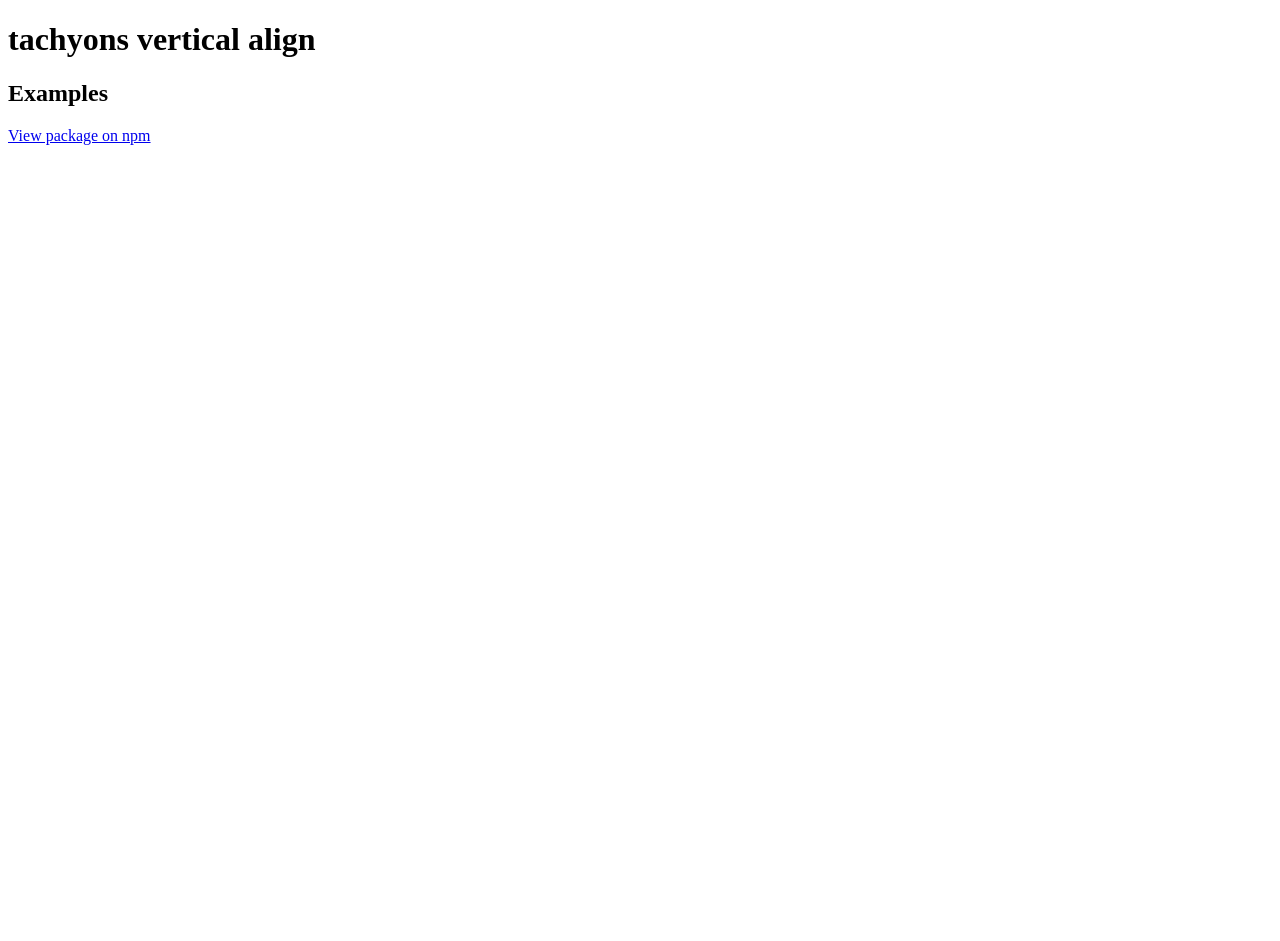
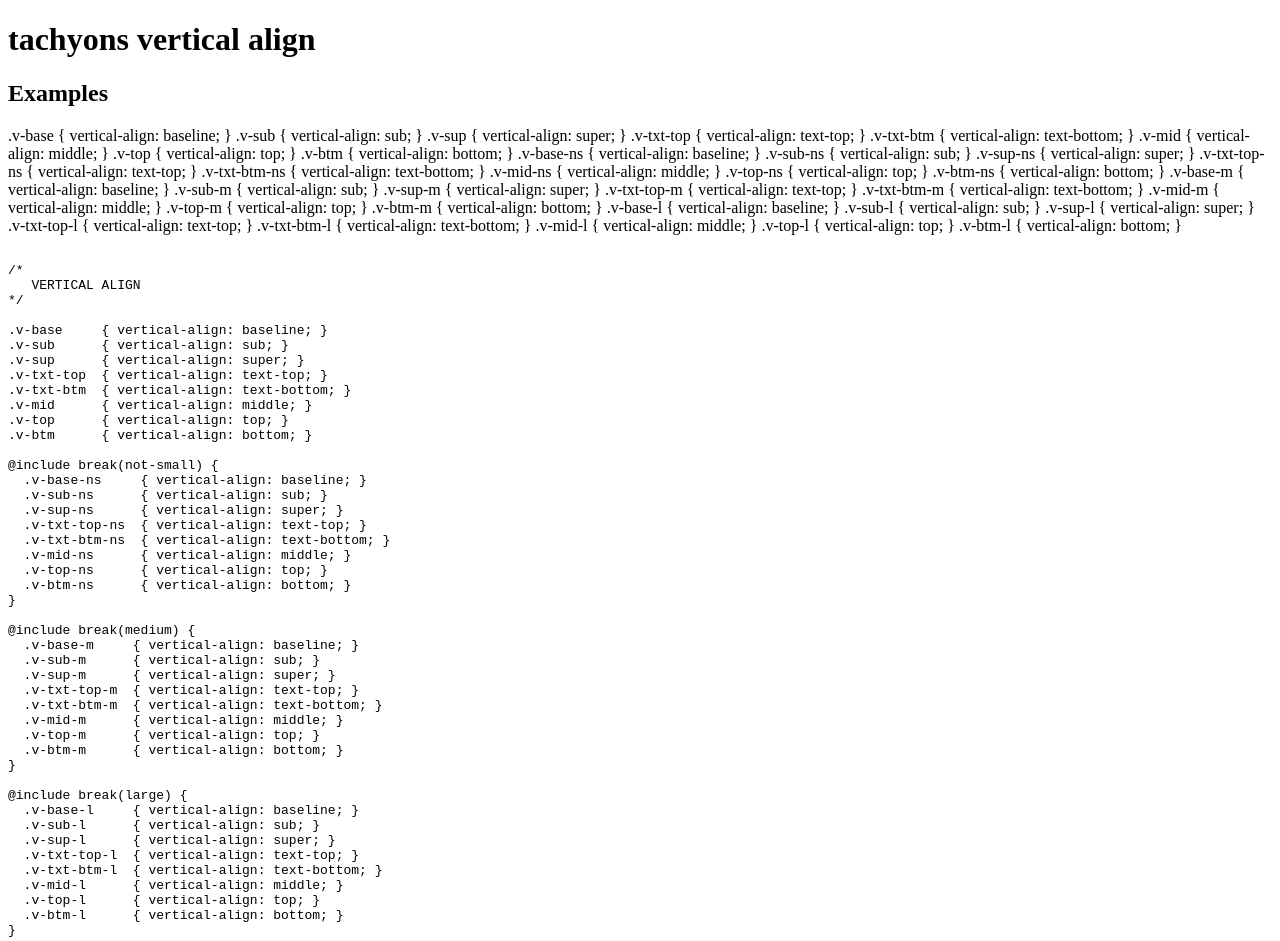
Before and after one commit to tachyons-css/tachyons-vertical-align, a website: page index.html in a window 1280 px wide. Shown: the top 941 px of the page. Before the commit the page ends 800 px from the top, so only its background shows below. Drawn offline with Linux system fonts and the light colour scheme.

Commit message:
Automatically adds code example and base for visual docs

```diff
--- a/index.html
+++ b/index.html
@@ -13,6 +13,88 @@
   <body>
     <h1>tachyons vertical align</h1>
     <h2>Examples</h2>
+
+.v-base     { vertical-align: baseline; }
+.v-sub      { vertical-align: sub; }
+.v-sup      { vertical-align: super; }
+.v-txt-top  { vertical-align: text-top; }
+.v-txt-btm  { vertical-align: text-bottom; }
+.v-mid      { vertical-align: middle; }
+.v-top      { vertical-align: top; }
+.v-btm      { vertical-align: bottom; }
+  .v-base-ns     { vertical-align: baseline; }
+  .v-sub-ns      { vertical-align: sub; }
+  .v-sup-ns      { vertical-align: super; }
+  .v-txt-top-ns  { vertical-align: text-top; }
+  .v-txt-btm-ns  { vertical-align: text-bottom; }
+  .v-mid-ns      { vertical-align: middle; }
+  .v-top-ns      { vertical-align: top; }
+  .v-btm-ns      { vertical-align: bottom; }
+  .v-base-m     { vertical-align: baseline; }
+  .v-sub-m      { vertical-align: sub; }
+  .v-sup-m      { vertical-align: super; }
+  .v-txt-top-m  { vertical-align: text-top; }
+  .v-txt-btm-m  { vertical-align: text-bottom; }
+  .v-mid-m      { vertical-align: middle; }
+  .v-top-m      { vertical-align: top; }
+  .v-btm-m      { vertical-align: bottom; }
+  .v-base-l     { vertical-align: baseline; }
+  .v-sub-l      { vertical-align: sub; }
+  .v-sup-l      { vertical-align: super; }
+  .v-txt-top-l  { vertical-align: text-top; }
+  .v-txt-btm-l  { vertical-align: text-bottom; }
+  .v-mid-l      { vertical-align: middle; }
+  .v-top-l      { vertical-align: top; }
+  .v-btm-l      { vertical-align: bottom; }
+    <pre>
+<code>
+/*
+   VERTICAL ALIGN
+*/
+
+.v-base     { vertical-align: baseline; }
+.v-sub      { vertical-align: sub; }
+.v-sup      { vertical-align: super; }
+.v-txt-top  { vertical-align: text-top; }
+.v-txt-btm  { vertical-align: text-bottom; }
+.v-mid      { vertical-align: middle; }
+.v-top      { vertical-align: top; }
+.v-btm      { vertical-align: bottom; }
+
+@include break(not-small) {
+  .v-base-ns     { vertical-align: baseline; }
+  .v-sub-ns      { vertical-align: sub; }
+  .v-sup-ns      { vertical-align: super; }
+  .v-txt-top-ns  { vertical-align: text-top; }
+  .v-txt-btm-ns  { vertical-align: text-bottom; }
+  .v-mid-ns      { vertical-align: middle; }
+  .v-top-ns      { vertical-align: top; }
+  .v-btm-ns      { vertical-align: bottom; }
+}
+
+@include break(medium) {
+  .v-base-m     { vertical-align: baseline; }
+  .v-sub-m      { vertical-align: sub; }
+  .v-sup-m      { vertical-align: super; }
+  .v-txt-top-m  { vertical-align: text-top; }
+  .v-txt-btm-m  { vertical-align: text-bottom; }
+  .v-mid-m      { vertical-align: middle; }
+  .v-top-m      { vertical-align: top; }
+  .v-btm-m      { vertical-align: bottom; }
+}
+
+@include break(large) {
+  .v-base-l     { vertical-align: baseline; }
+  .v-sub-l      { vertical-align: sub; }
+  .v-sup-l      { vertical-align: super; }
+  .v-txt-top-l  { vertical-align: text-top; }
+  .v-txt-btm-l  { vertical-align: text-bottom; }
+  .v-mid-l      { vertical-align: middle; }
+  .v-top-l      { vertical-align: top; }
+  .v-btm-l      { vertical-align: bottom; }
+}
+</code>
+</pre>
     <a href="http://npmjs.org/package/tachyons-vertical-align" title="tachyons-vertical-align">View package on npm</a>
   </body>
 </html>
```
